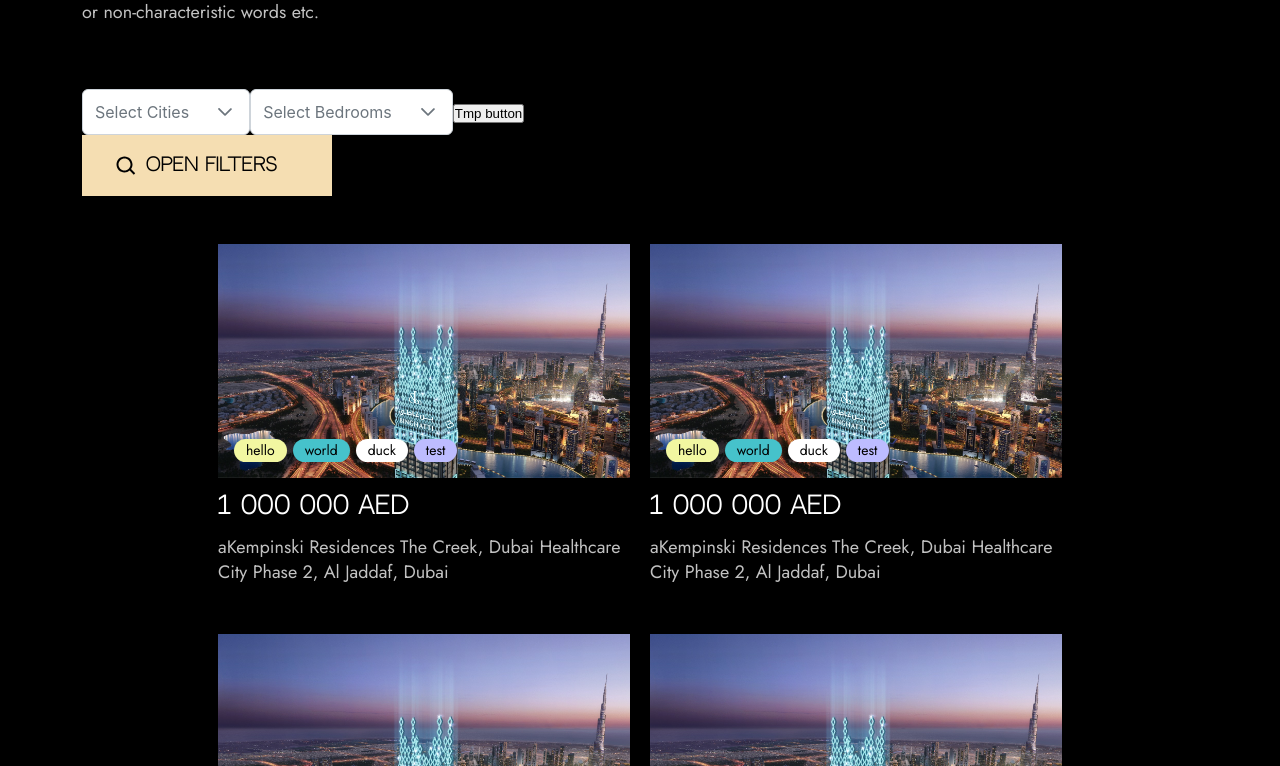
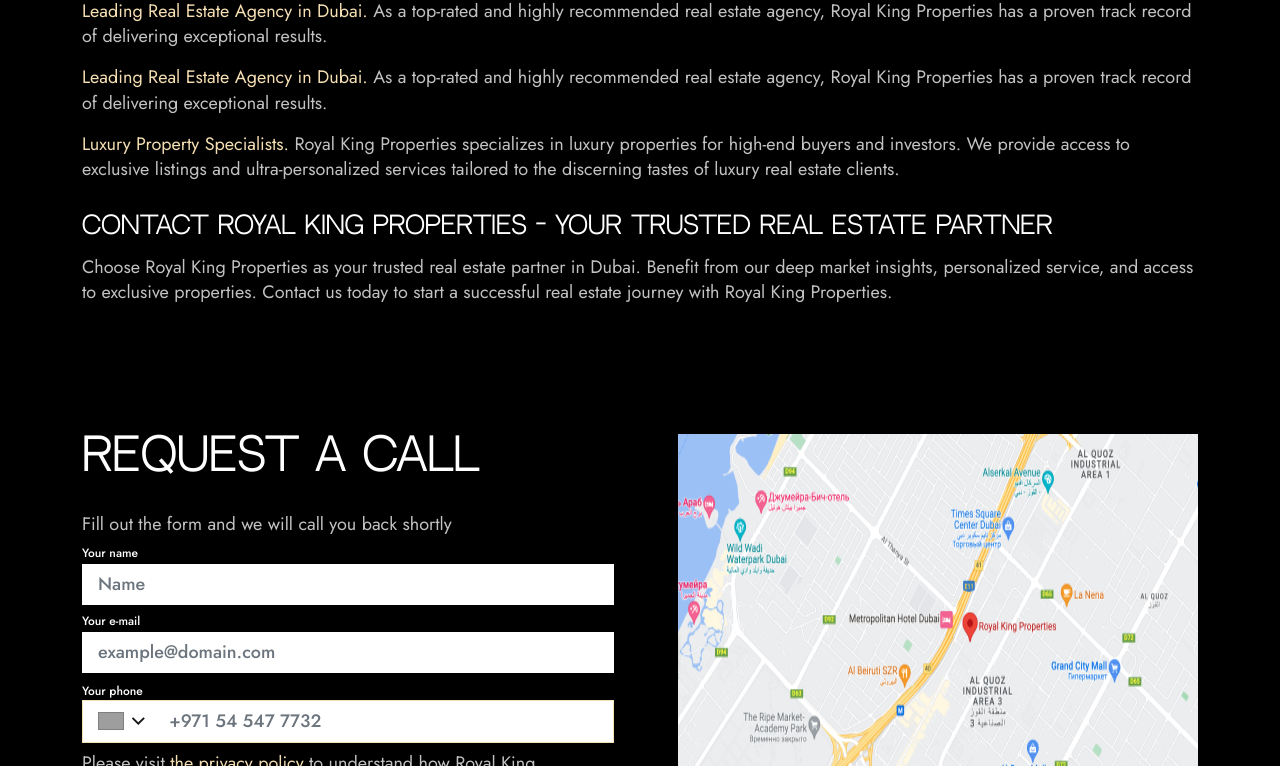
Before and after one commit to JuliaKuranova/RoyalKingProperties, a React (Create React App) app: page /about-us in a window 1280 px wide. Shown: the part 774-1540 px from the top of the page. Built offline with nearby package versions, Linux system fonts and the light colour scheme; grey boxes are pictures that could not be loaded.

Commit message:
The best filter

```diff
--- a/package.json
+++ b/package.json
@@ -23,6 +23,8 @@
     "react-dom": "^18.2.0",
 
     "react-dropdown": "^1.11.0",
+
+    "react-phone-number-input": "^3.3.4",
 
     "react-responsive-carousel": "^3.2.23",
 
--- a/src/App.jsx
+++ b/src/App.jsx
@@ -17,15 +17,15 @@
     <div className="App">
       <Header />
 
-      {/* <Routes>
+      <Routes>
         <Route path='/' element={<Home />} />
         <Route path='/services' element={<Services />} />
         <Route path='/about-us' element={<AboutUs />} />
         <Route path='/contacts' element={<Contacts />} />
 
-      </Routes> */}
+      </Routes>
       {/* <Apartments /> */}
-      <Project />
+      {/* <Project /> */}
       <Footer />
     </div>
   );
--- /dev/null
+++ b/src/components/UI/inputs/DropdownInput.jsx
@@ -0,0 +1,42 @@
+import { useState } from "react";
+import MyInputDropdown from "./MyInputDropdown";
+
+export default function DropdownInput(props) {
+  const [isOpen, setIsOpen] = useState(false);
+
+  return (
+    <div className='dropdown-input'>
+      <div className={`dropdown-input__wrapper ${isOpen ? 'active' : ''}`} onClick={() => setIsOpen(false)} />
+      <div className="dropdown-head" onClick={() => setIsOpen(prev => !prev)}>
+        <span>{props.text}</span>
+        <span>
+          <svg xmlns="http://www.w3.org/2000/svg" width="18" height="19" viewBox="0 0 18 19" fill="none">
+            <path d="M3 6.70703L9 12.707L15 6.70703" stroke="#C2C2C2" stroke-width="2" />
+          </svg>
+        </span>
+      </div>
+      {
+        isOpen
+          ? <div className="dropdown-input__content">
+            <MyInputDropdown
+              // id='name-input'
+              // label='Your name'
+              placeholder={props.placeholder1}
+              type='number'
+            // value={name}
+            // onChange={event => setName(event.target.value)}
+            />
+            <MyInputDropdown
+              // id='name-input'
+              // label='Your name'
+              placeholder={props.placeholder2}
+              type='number'
+            // value={name}
+            // onChange={event => setName(event.target.value)}
+            />
+          </div>
+          : null
+      }
+    </div>
+  );
+}
--- /dev/null
+++ b/src/components/UI/inputs/MyInputDropdown.jsx
@@ -0,0 +1,14 @@
+export default function MyInputDropdown(props) {
+    return (
+      <div className="my-input-dropdown">
+        {/* <label htmlFor={props.id}>{props.label}</label> */}
+        <input
+        //   id={props.id}
+          type={props.type}
+          placeholder={props.placeholder}
+        //   value={props.value}
+        //   onChange={props.onChange}
+        />
+      </div>
+    );
+  }
--- a/src/components/filter/Filter.jsx
+++ b/src/components/filter/Filter.jsx
@@ -8,6 +8,7 @@
 // import 'react-dropdown/style.css';
 import { Dropdown } from 'primereact/dropdown'
 import { MultiSelect } from 'primereact/multiselect';
+import DropdownInput from '../UI/inputs/DropdownInput';
 
 
 const items = [
@@ -62,7 +63,8 @@
 
   const [filterOptions, setFilterOptions] = useState({
     type: [],
-    rooms: []
+    rooms: [],
+    stage: [],
   });
 
   const apartmentTypes = [
@@ -78,10 +80,9 @@
     { label: '4 Bedroom', value: 4 },
     { label: '5 Bedroom', value: 5 },
   ];
-
-  const options = [
-    { label: 'Thing 1', value: 1 },
-    { label: 'Thing 2', value: 2 },
+  const stage = [
+    { label: 'Ready', value: 'Ready' },
+    { label: 'Off-plan', value: 'Off-plan' },
   ];
 
   return (
@@ -102,19 +103,17 @@
         className="w-full md:w-20rem"
       />
 
-      {/* <Dropdown
-        options={apartmentTypes}
-        onChange={(event) => { console.log(event.value) }}
-        value={apartmentTypes[0]}
+      <DropdownInput text='Any area' placeholder1='From' placeholder2='To' />
+
+      <DropdownInput text='Price range' placeholder1='From, AED' placeholder2='To, AED' />
+
+      <MultiSelect
+        value={filterOptions.stage}
+        onChange={(event) => { setFilterOptions({ ...filterOptions, stage: event.value }); console.log(event.value) }}
+        options={stage}
+        placeholder="Stage"
+        className="w-full md:w-20rem"
       />
-
-      <Dropdown
-        options={bedrooms}
-        onChange={(event) => { console.log(event.value) }}
-        value={bedrooms[0]}
-      /> */}
-
-      <button onClick={() => {filterItems()}}>Tmp button</button>
     </div>
   );
 }
--- a/src/components/forms/RegisterForm.jsx
+++ b/src/components/forms/RegisterForm.jsx
@@ -2,11 +2,15 @@
 import MyInput from "../UI/inputs/MyInput";
 import MoreButton from "../UI/buttons/MoreButton";
 
+import 'react-phone-number-input/style.css'
+import PhoneInput from 'react-phone-number-input'
+
 export default function RegisterForm(props) {
   const [name, setName] = useState('');
   const [email, setEmail] = useState('');
-  const [phone, setPhone] = useState('');
+  // const [phone, setPhone] = useState('');
 
+  const [value, setValue] = useState()
   return (
     <section className="form">
       <h2 className="h1">
@@ -30,14 +34,26 @@
           value={email}
           onChange={event => setEmail(event.target.value)}
         />
-        <MyInput
+
+        <div>
+          <span className="label-phone">Your phone</span>
+          <PhoneInput
+            defaultCountry="US"
+            // label='Your phone'
+            placeholder="+971 54 547 7732"
+            value={value}
+            onChange={setValue} />
+        </div>
+
+        {/* <MyInput
           id='phone-input'
           label='Your phone'
           placeholder='+971 54 547 7732 '
           type='phone'
           value={phone}
           onChange={event => setPhone(event.target.value)}
-        />
+        /> */}
+
         <p className='main-text'>Please visit <a href="xxx">the privacy policy</a> to understand how Royal King Properties handles your personal data</p>
         <MoreButton>call me</MoreButton>
       </form>
--- /dev/null
+++ b/src/styles/components/UI/inputs/dropdown-input.scss
@@ -0,0 +1,47 @@
+.dropdown-input {
+    &__wrapper.active {
+        position: fixed;
+        top: 0;
+        left: 0;
+        width: 100%;
+        height: 100%;
+        // background-color: red;
+    }
+
+    .dropdown-head {
+        width: 100px;
+        height: 50px;
+        background-color: white;
+        color: black;
+        display: flex;
+        align-items: center;
+        justify-content: space-around;
+        cursor: pointer;
+        z-index: 1000;
+
+
+        background: #ffffff;
+        border: 1px solid #ced4da;
+        transition: background-color 0.2s, color 0.2s, border-color 0.2s, box-shadow 0.2s;
+        border-radius: 6px;
+    }
+
+    &__content {
+        width: 300px;
+        height: 50px;
+        background-color: white;
+        color: black;
+        display: flex;
+        align-items: center;
+        justify-content: space-around;
+
+        position: absolute;
+        transform: translateY(10px);
+
+        column-gap: 10px;
+
+        input {
+            width: 120px;
+        }
+    }
+}
--- /dev/null
+++ b/src/styles/components/UI/inputs/my-input-dropdown.scss
@@ -0,0 +1,28 @@
+.my-input-dropdown {
+    display: flex;
+    flex-direction: column;
+    border: 1px solid #F5DEB2;
+
+    label {
+      font-family: 'Jost Medium';
+      font-size: 12px;
+      font-weight: 400;
+      line-height: 140%;
+      padding-bottom: 2px;
+    }
+
+    input {
+      width: 100%;
+      font-family: 'Jost Medium';
+      font-size: 18px;
+      font-weight: 400;
+      line-height: 140%;
+
+      border: none;
+      outline: none;
+
+      padding: 8px 16px;
+    }
+
+
+  }
--- a/src/styles/components/UI/inputs/my-input.scss
+++ b/src/styles/components/UI/inputs/my-input.scss
@@ -24,6 +24,63 @@
 
     padding: 8px 16px;
   }
+}
+
+.label-phone {
+  font-family: "Jost Medium";
+  font-size: 12px;
+  font-weight: 400;
+  line-height: 140%;
+  padding-bottom: 2px;
+}
+
+.PhoneInput {
+  display: flex;
+  border: 1px solid #F5DEB2;
+  background: white;
+}
+
+.PhoneInputInput {
+  width: 100%;
+  font-family: "Jost Medium";
+  font-size: 18px;
+  font-weight: 400;
+  line-height: 140%;
+  border: none;
+  outline: none;
+  padding: 8px 16px;
+  // padding: 8px 16px 8px 0;
+}
+
+.PhoneInputCountrySelect {
+  font-family: "Jost Medium";
+  font-size: 14px;
+  font-weight: 400;
+
+  width: auto !important;
 
 
 }
+
+.PhoneInputCountrySelect:focus+.PhoneInputCountryIcon+.PhoneInputCountrySelectArrow {
+  color: white !important;
+  background-color: white !important;
+}
+
+.PhoneInputCountryIcon {
+  margin-left: 16px;
+}
+
+.PhoneInputCountrySelectArrow {
+  content: url(../../../../assets/img/icon/arrow-form.svg) !important;
+  opacity: inherit !important;
+  transform: inherit !important;
+  height: auto !important;
+  width: auto !important;
+}
+
+@media (min-width: 992px) {
+  .PhoneInputCountrySelect {
+    font-size: 18px;
+  }
+}
--- /dev/null
+++ b/src/styles/components/filter.scss
@@ -0,0 +1,13 @@
+.p-multiselect-header {
+    display: none !important;
+}
+
+.p-multiselect-label {
+color: black;
+}
+
+.filters,
+.filter {
+    display: flex;
+    column-gap: 10px;
+}
--- a/src/styles/components/index.scss
+++ b/src/styles/components/index.scss
@@ -12,7 +12,11 @@
 
 @forward './UI/buttons/button.scss';
 
+@forward './filter.scss';
+
 @forward './UI/inputs/my-input.scss';
+@forward './UI/inputs/dropdown-input.scss';
+@forward './UI/inputs/my-input-dropdown.scss';
 
 @forward './UI/images/header-image.scss';
 @forward './UI/images/offer-item.scss';
```
Also changed, not shown: src/assets/img/icon/arrow-form.svg (added), 1 other file (tests, documents, lock files or other folders).
